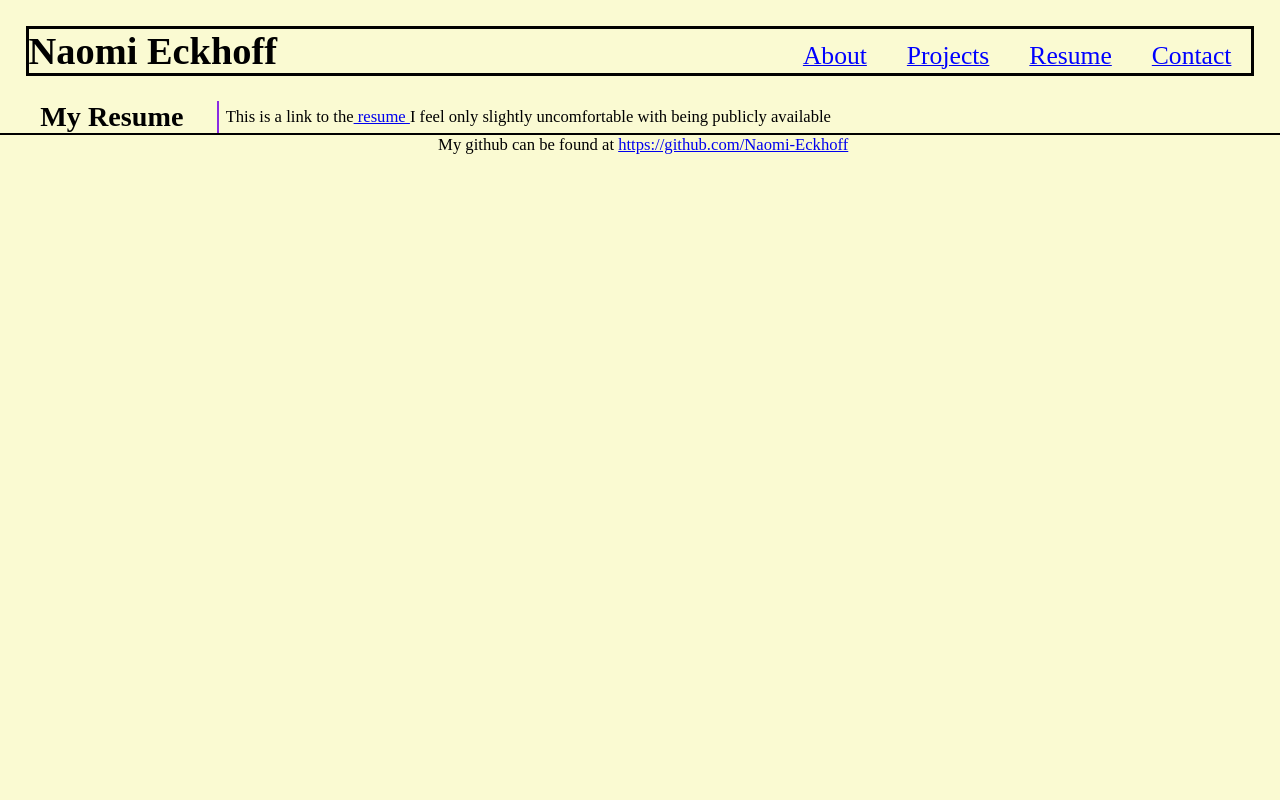
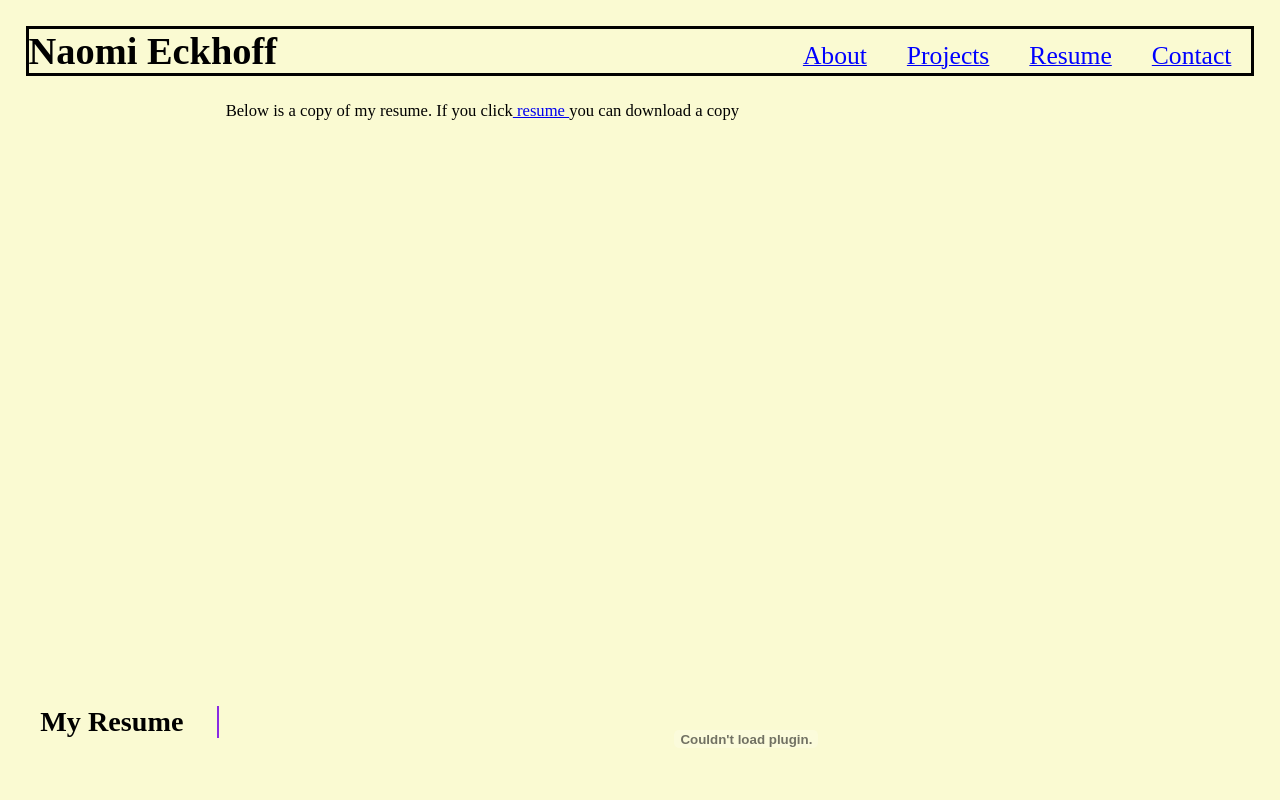
Before and after one commit to Naomi-Eckhoff/react-powered-portfolio, a React (Create React App) app: page /resume in a window 1280 px wide. Shown: the top 800 px of the page. Built offline with nearby package versions, Linux system fonts and the light colour scheme.

Commit message:
added cert and better resume

```diff
--- a/src/assets/css/style.css
+++ b/src/assets/css/style.css
@@ -111,3 +111,7 @@ footer {
 h4 {
   text-align: center;
 }
+
+.certifications {
+  margin: 1vw 1vw 1vw 5vw;
+}
--- a/src/components/About/index.js
+++ b/src/components/About/index.js
@@ -1,5 +1,6 @@
 import React from 'react';
 import myPicture from '../../assets/images/myPicture.jpg';
+import KUCert from '../../assets/images/KUCert.jpg';
 
 function About() {
   return (
@@ -15,8 +16,15 @@ function About() {
           I've worked on a variety of projects off and on throughout the years. Mostly videogame hacking, but
           every once in a while I'd do something productive. The links above will lead you to some of my past projects.
         </p>
+        <br />
+        <p>
+          Statement from my spouse about this site, "You shouldn't make it yellow. It looks like pee."
+          I very much like my pee color scheme.
+        </p>
+        <br />
+        <img src={KUCert} alt="This is the certificate from KU's coding bootcamp" class="certifications" />
       </div>
-    </section>
+    </section >
   )
 
 }
--- a/src/components/Contact/index.js
+++ b/src/components/Contact/index.js
@@ -8,9 +8,9 @@ function Contact() {
       </div>
       <div>
         <p>
-          The best way to contact me would be to shoot me an email. As a person who has been on the internet
-          before I don't feel comfortable including too much information. It's easy enough to find me as it is.
+          The best way to contact me would be to shoot me an email. If it's urgent I do enjoy recieving text messages from strangers and have been known to play the no you have the right number game.
         </p>
+        <br />
         <p>
           I can be reached at <a href="mailto:nsuibhne@gmail.com">nsuibhne@gmail.com</a>
         </p>
--- a/src/components/Resume/index.js
+++ b/src/components/Resume/index.js
@@ -1,4 +1,5 @@
 import React from 'react';
+import MyResume from '../../assets/pdf/resume.pdf';
 
 function Resume() {
   return (
@@ -8,11 +9,13 @@ function Resume() {
       </div>
       <div>
         <p>
-          This is a link to the
+          Below is a copy of my resume. If you click
           <a
-            href="https://docs.google.com/document/d/1qWAw8EagYVga-gRFv5bGrEx2AtJVP_nnRWbJURWM07I/edit?usp=sharing"> resume </a>
-          I feel only slightly uncomfortable with being publicly available
+            href={MyResume} download> resume </a>
+          you can download a copy
         </p>
+        <br />
+        <embed src={MyResume} type="application/pdf" width="100%" height="1200px" />
       </div>
     </section>
   )
```
Also changed, not shown: src/assets/images/KUCert.jpg (added), 1 other file (tests, documents, lock files or other folders).
